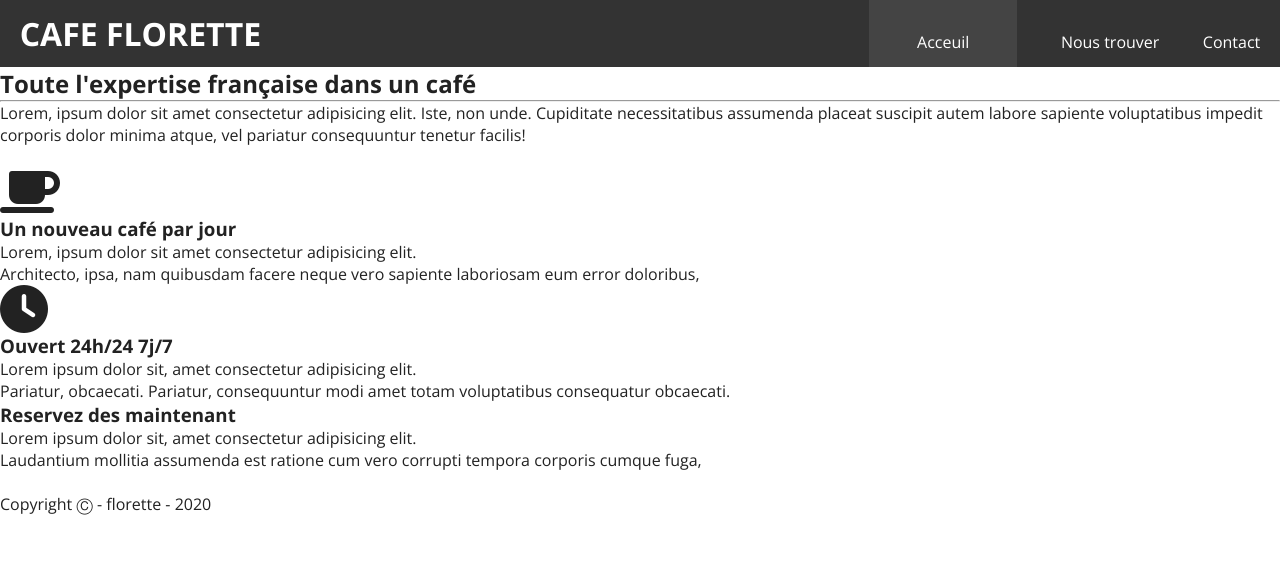
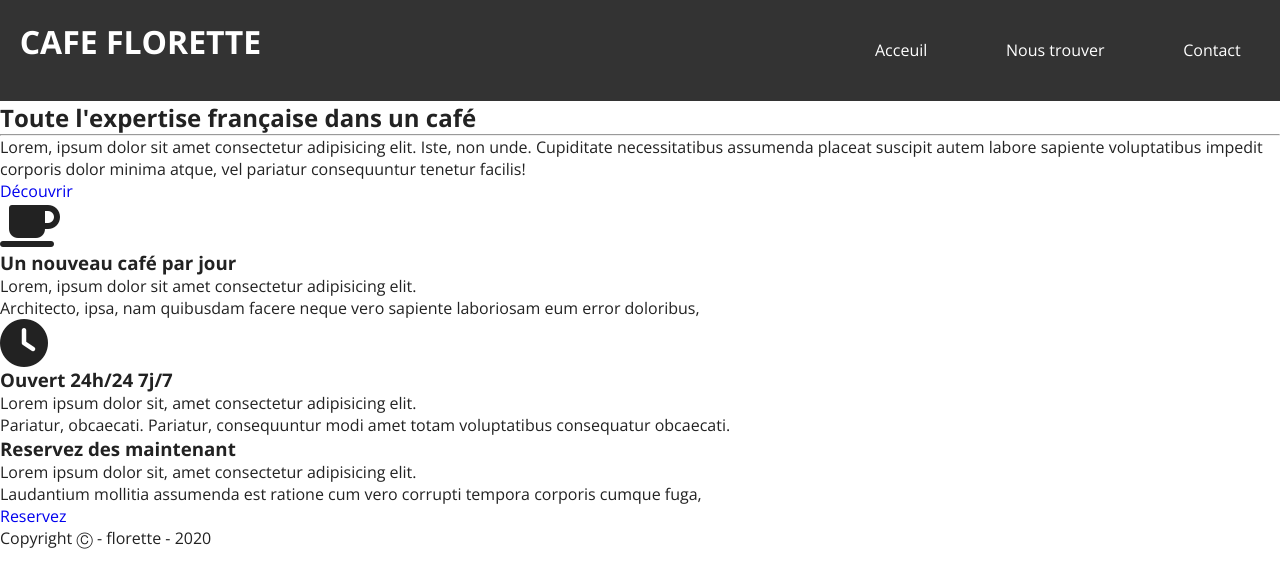
Before and after one commit to OctavioRebelo/cafe-html, a plain HTML site: page index.html in a window 1280 px wide. Drawn offline with nearby package versions, Linux system fonts and the light colour scheme.

Commit message:
first commit

```diff
--- a/index.css
+++ b/index.css
@@ -1,10 +1,13 @@
-/*Normalisation de ma page RESET CSS*/
+/* Normalisation de ma page RESET CSS */
 
 * {
-    margin: 0%;
-    padding: 0%;
+    margin: 0;
+    padding: 0;
     box-sizing: border-box;
 }
+
+
+/* mise en forme des balises globales */
 
 html,
 body {
@@ -14,44 +17,40 @@ body {
 
 a {
     text-decoration: none;
-    color: white;
 }
 
 
 /* HEADER */
 
 header {
-    background-color: #333;
+    background: #333;
     overflow: hidden;
-    line-height: 1.7rem;
-}
-
-.active {
-    background-color: #444;
-    padding: 3rem;
 }
 
 header h1 {
     float: left;
     padding: 1.23rem;
-    color: white;
-    display: inline-block;
 }
 
-nav ul {
-    list-style-type: none;
-    line-height: 1.7rem;
+header h1 a {
+    color: white;
 }
 
-nav {
+header nav {
     float: right;
-    margin-top: 1.8rem;
 }
 
-nav li {
-    display: inline;
-    padding: 1.23rem;
-    text-align: center;
+header nav ul {
+    list-style: none;
 }
 
-.couleur {}
+header nav ul li {
+    float: left;
+    padding: 1.23rem;
+}
+
+header nav ul li a {
+    color: white;
+    padding: 1.23rem;
+    display: block;
+}
--- a/index.html
+++ b/index.html
@@ -22,7 +22,7 @@
         </nav>
     </header>
 
-    <section>
+    <section class="section1">
         <div>
             <h2>Toute l'expertise française dans un café</h2>
             <hr>
```
